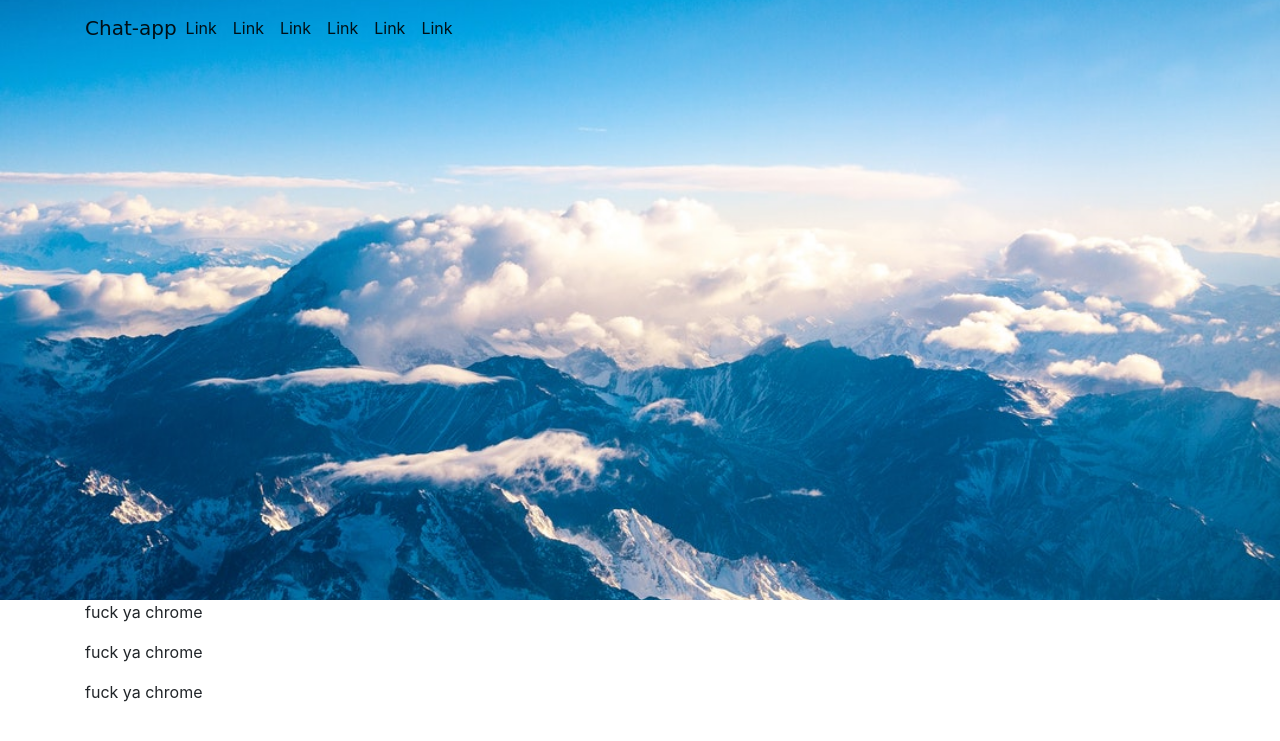
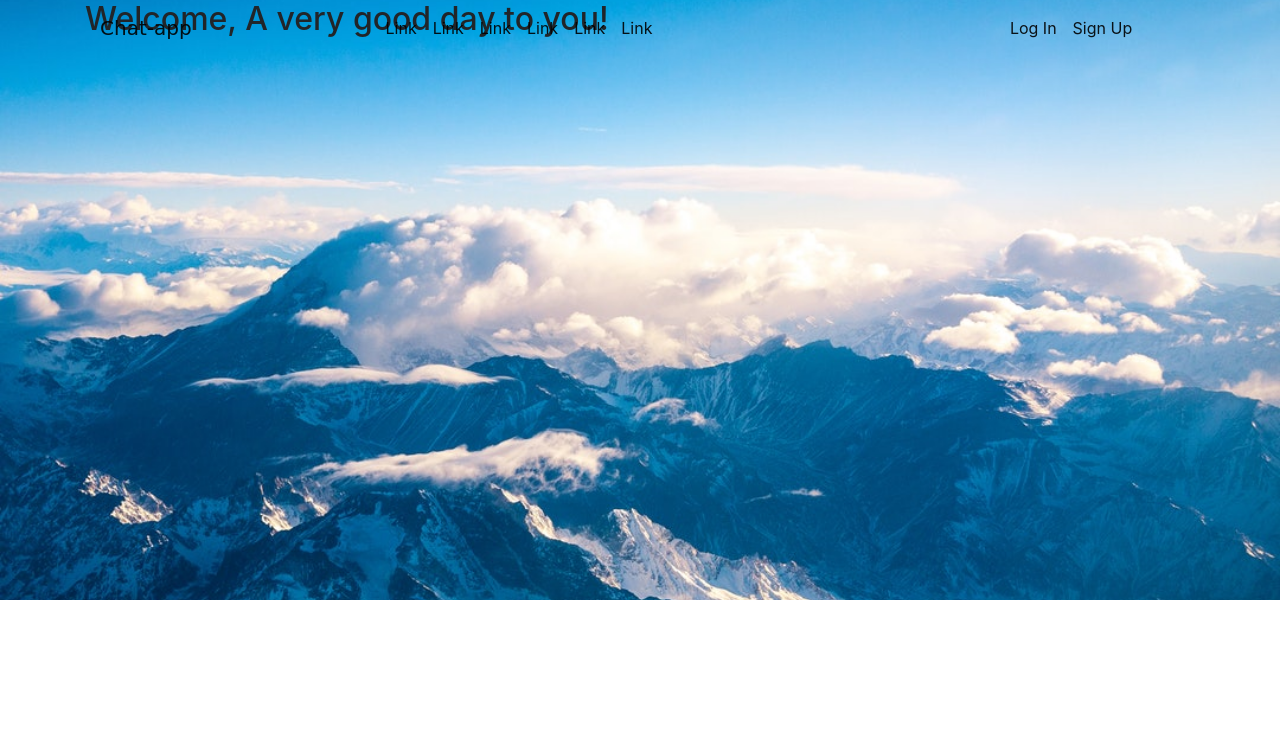
Before and after one commit to moh1tnegi/chat-con, a Django app: page / in a window 1280 px wide. Shown: the top 741 px of the page. Run offline with Django 3.2, Linux system fonts and the light colour scheme; some libraries are stand-ins or nearby versions; some web fonts are replaced.

Commit message:
minor changes

```diff
--- a/interface/templates/interface/base.html
+++ b/interface/templates/interface/base.html
@@ -8,18 +8,20 @@
     <link href="https://fonts.googleapis.com/css?family=New+Rocker" rel="stylesheet" type="text/css">
 	<title>Chat-App | Dashboard</title>
 	{% load static %}
-	<link rel="stylesheet" href="{% static '/style.css' %}">
-	<link rel="shortcut icon" href="{% static '/images/logo.jpeg' %}">
+	<link rel="stylesheet" href="{% static 'style.css' %}">
+	<link rel="shortcut icon" href="{% static 'images/logo.jpeg' %}">
 </head>
 <body>
     <nav class="navbar navbar-expand-sm fixed-top navbar-light">
         <div class="container">
-            <a class="navbar-brand" href="{% url 'interface:dashboard' %}">Chat-app</a>
-            <button class="navbar-toggler navbar-toggler-right" type="button" data-toggle="collapse" data-target="#navbar1">
-                <span class="navbar-toggler-icon"></span>
-            </button>
+            <div class="col-sm-3">
+                <a class="navbar-brand" href="{% url 'interface:dashboard' %}">Chat-app</a>
+                <button class="pull-right navbar-toggler" type="button" data-toggle="collapse" data-target="#navbar1">
+                    <span class="navbar-toggler-icon"></span>
+                </button>
+            </div>
             <div class="collapse navbar-collapse" id="navbar1">
-                <div class="row">
+                <div class="col-sm-9">
                     <ul class="navbar-nav">
                         <li class="nav-item active">
                             <a class="nav-link" href="#">Link</a>
@@ -40,12 +42,26 @@
                             <a class="nav-link" href="#">Link</a>
                         </li>
                     </ul>
+                </div>
+                <div class="col-sm-3">
+                    <ul class="navbar-nav">
+                        <li class="nav-item active">
+                            <a href="login/" class="nav-link">Log In</a>
+                        </li>
+                        <li class="nav-item active">
+                            <a href="signup/" class="nav-link">Sign Up</a>
+                        </li>
+                    </ul>
+                </div>
             </div>
         </div>
     </nav>
     <!--<div class="top-hidden-fixed-nav" style="height:60px; width:100%;"></div>-->
     {% block div %}
     {% endblock %}
+    <footer>
+
+    </footer>
     <script src="https://code.jquery.com/jquery-3.2.1.slim.min.js"></script>
     <script src="https://cdnjs.cloudflare.com/ajax/libs/popper.js/1.12.9/umd/popper.min.js"></script>
     <script src="https://maxcdn.bootstrapcdn.com/bootstrap/4.0.0/js/bootstrap.min.js"></script>
--- a/interface/templates/interface/index.html
+++ b/interface/templates/interface/index.html
@@ -1,12 +1,10 @@
 {% extends 'interface/base.html' %}
-
 {% block div %}
 	<div class="parallax">
-
+		<div class="container">
+			<h2 class="parallax-heading">Welcome, A very good day to you!</h2>
+		</div>
 	</div>
 	<div class="container">
-		<p>fuck ya chrome</p>
-		<p>fuck ya chrome</p>
-		<p>fuck ya chrome</p>
 	</div>
 {% endblock %}
```
